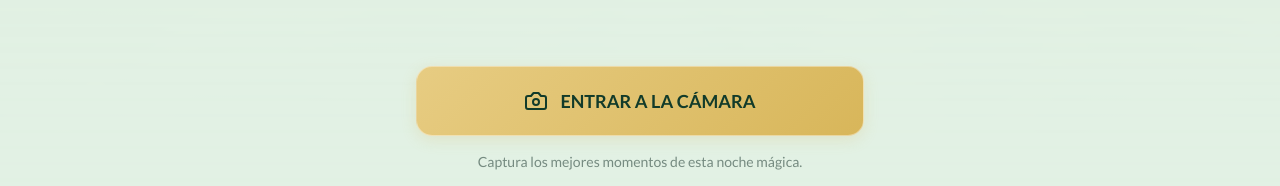
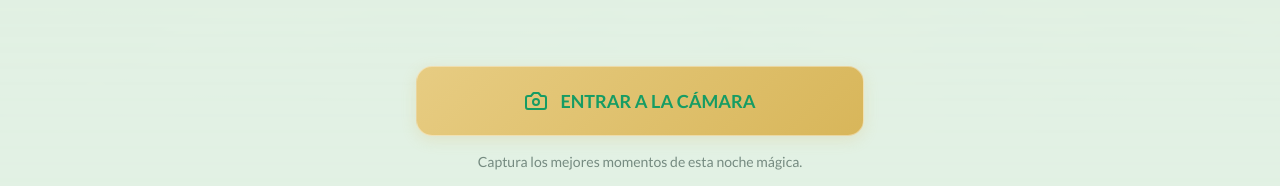
Before and after one commit to WebFotos/15A-osnikolee, a Next.js app: page / in a window 1280 px wide. Shown: the part 623-809 px from the top of the page. Built offline with nearby package versions, Linux system fonts and the light colour scheme; no server answers; a web font is replaced by a local one.

Commit message:
Actualiza favicon a logo de 15 años y ajusta colores

```diff
--- a/src/app/globals.css
+++ b/src/app/globals.css
@@ -16,10 +16,10 @@
 }
 
 :root {
-  --forest-deep: #123B2A;
+  --forest-deep: #169c64;
   --forest-natural: #2F6F4E;
   --forest-emerald: #18a844;
-  --forest-light: #86A95A;
+  --forest-light: #75b920;
   --gold-warm: #D8B65A;
   --gold-soft: #E7CC82;
   --cream: #FFF7E6;
```
